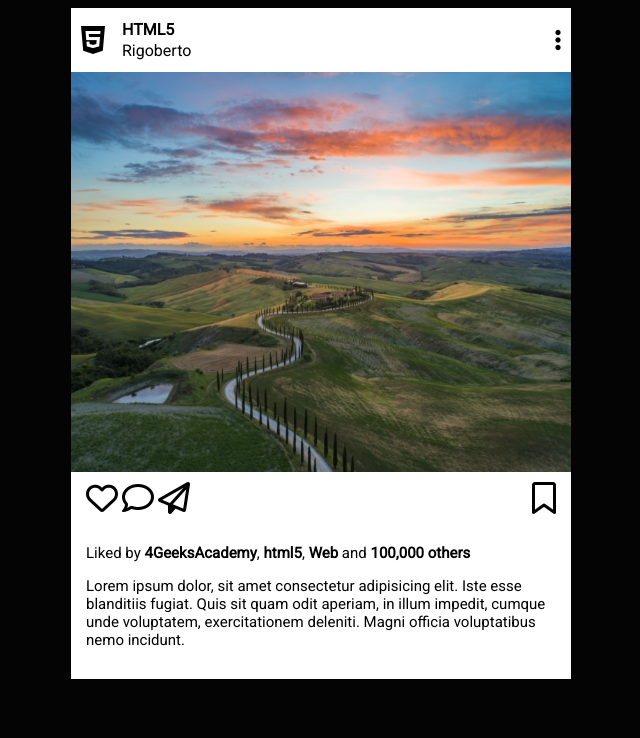
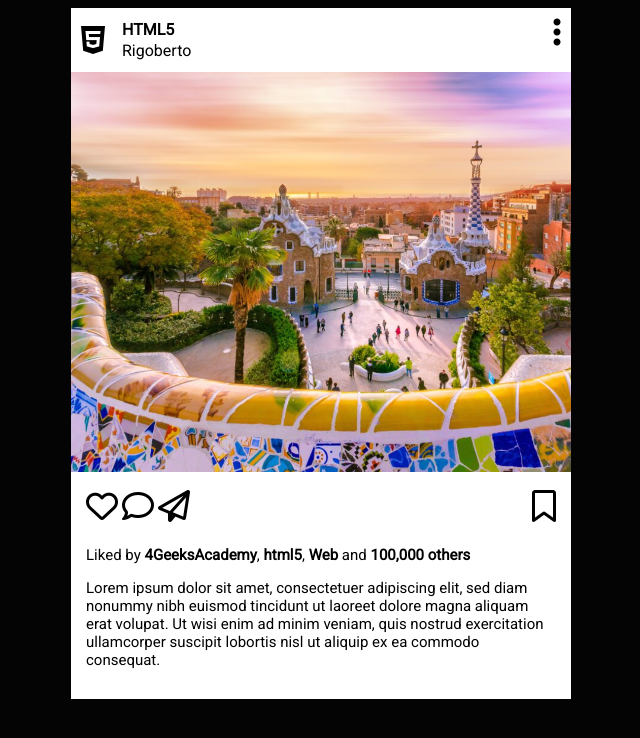
Before and after one commit to bellaxscobie/bellaxscobie-instagram-post-layout-, a plain HTML site: page index.html in a window 1280 px wide. Shown: the whole page, without its empty margins (327-967 px from the left). Drawn offline with Linux system fonts and the light colour scheme.

Commit message:
First commit

```diff
--- a/index.html
+++ b/index.html
@@ -2,56 +2,55 @@
 <html lang="en">
 
 <head>
-  <meta charset="UTF-8" />
-  <meta name="viewport" content="width=device-width, initial-scale=1.0" />
+  <meta charset="UTF-8"/>
+  <meta name="viewport" content="width=device-width, initial-scale=1.0"/>
 
   <link rel="preconnect" href="https://fonts.googleapis.com">
   <link rel="preconnect" href="https://fonts.gstatic.com" crossorigin>
   <link href="https://fonts.googleapis.com/css2?family=Roboto&display=swap" rel="stylesheet">
 
   <link rel="stylesheet" type="text/css" href="styles.css" />
-  <script src="https://kit.fontawesome.com/072e5df971.js" crossorigin="anonymous"></script>
-
+  <link rel="stylesheet" href="https://cdnjs.cloudflare.com/ajax/libs/font-awesome/6.6.0/css/all.min.css" integrity="sha512-Kc323vGBEqzTmouAECnVceyQqyqdsSiqLQISBL29aUW4U/M7pSPA/gEUZQqv1cwx4OnYxTxve5UMg5GT6L4JJg==" crossorigin="anonymous" referrerpolicy="no-referrer"
+  />
   <title>Instagram Post Layout</title>
 </head>
+
 <body>
-  <div class="card">
+  <div class="post">
     <div class="post-header">
-      <div class="icon-title">
-        <div class="icon-header1">
+      <div class="post-title">
+        <div class="icon-header">
           <i class="fa-brands fa-html5 fa-2xl"></i>
         </div>
         <div class="title">
           <p class="title-text"><strong>HTML5</strong></p>
-          <p class='title-text'>Rigoberto</p>
+          <p class="title-text">Rigoberto</p>
         </div>
       </div>
       <div class="icon-header2">
-        <i class="fa-solid fa-ellipsis-vertical fa-xl"></i>
+        <i class="fa-solid fa-ellipsis-vertical fa-2xl"></i>
       </div>
     </div>
     <div class="post-img">
-      <img src="country side.png"/>
+      <img src="parkguell.png"/>
     </div>
     <div class="post-body">
       <div class="post-icons">
-        <div class="icons1">
-          <i class="fa-regular fa-heart fa-2x heart"></i>
-          <i class="fa-regular fa-comment fa-2x"></i>
-          <i class="fa-regular fa-paper-plane fa-2x"></i>
+        <div class="icon1">
+          <i class="fa-regular fa-heart fa-2xl"></i>
+          <i class="fa-regular fa-comment fa-2xl"></i>
+          <i class="fa-regular fa-paper-plane fa-2xl"></i>
         </div>
         <div class="icon2">
-          <i class="fa-regular fa-bookmark fa-2x"></i>
+          <i class="fa-regular fa-bookmark fa-2xl"></i>
         </div>
       </div>
-      <div class="text-container">
-        <p class="text-body">Liked by <strong>4GeeksAcademy</strong>, <strong>html5</strong>, <strong>Web</strong> and
-          <strong>100,000 others</strong>
+      <div class="text-box">
+        <p class="text-body">Liked by <strong>4GeeksAcademy</strong>, <strong>html5</strong>, <strong>Web</strong> and <strong>100,000 others</strong>
          </p>
-        <p class="text-body">Lorem ipsum dolor, sit amet consectetur adipisicing elit. Iste esse blanditiis fugiat. Quis
-          sit quam odit
-          aperiam, in illum impedit, cumque unde voluptatem, exercitationem deleniti. Magni officia voluptatibus nemo
-          incidunt.</p>
+        <p class="text-body">Lorem ipsum dolor sit amet, consectetuer adipiscing elit, sed diam nonummy nibh euismod tincidunt
+          ut laoreet dolore magna aliquam erat volupat. Ut wisi enim ad minim veniam, quis nostrud exercitation ullamcorper suscipit
+          lobortis nisl ut aliquip ex ea commodo consequat.</p>
       </div>
     </div>
   </div>
--- a/styles.css
+++ b/styles.css
@@ -1,9 +1,9 @@
 body {
-    height: 100%;
-    width: 100%;
     font-family: "Roboto", sans-serif;
     font-weight: 400;
     font-style: normal;
+    height: 100%;
+    width: 100%;
 }
 
 body {
@@ -13,7 +13,7 @@ body {
     justify-content: center;
 }
 
-.card {
+.post {
     background-color: white;
     width: 500px;
 }
@@ -21,15 +21,15 @@ body {
 .post-header {
     display: flex;
     justify-content: space-between;
+}
+
+.post-title {
+    display: flex;
+    justify-content: space-around;
     align-items: center;
 }
 
-.icon-title {
-    display: flex;
-    align-items: center;
-}
-
-.icon-header1 {
+.icon-header {
     margin-left: 10px;
     margin-right: 5px;
 }
@@ -44,6 +44,7 @@ body {
 
 .icon-header2 {
     margin-right: 10px;
+    padding-top: 15px;
 }
 
 .post-img {
@@ -59,10 +60,11 @@ img {
 .post-icons {
     display: flex;
     justify-content: space-between;
+    margin-top: 5%
 
 }
 
-.icons1 {
+.icon1 {
     margin-left: 15px;
 }
 
@@ -70,7 +72,7 @@ img {
     margin-right: 15px;
 }
 
-.text-container {
+.text-box {
     padding: 15px;
 }
 
```
Also changed, not shown: parkguell.png (added).
